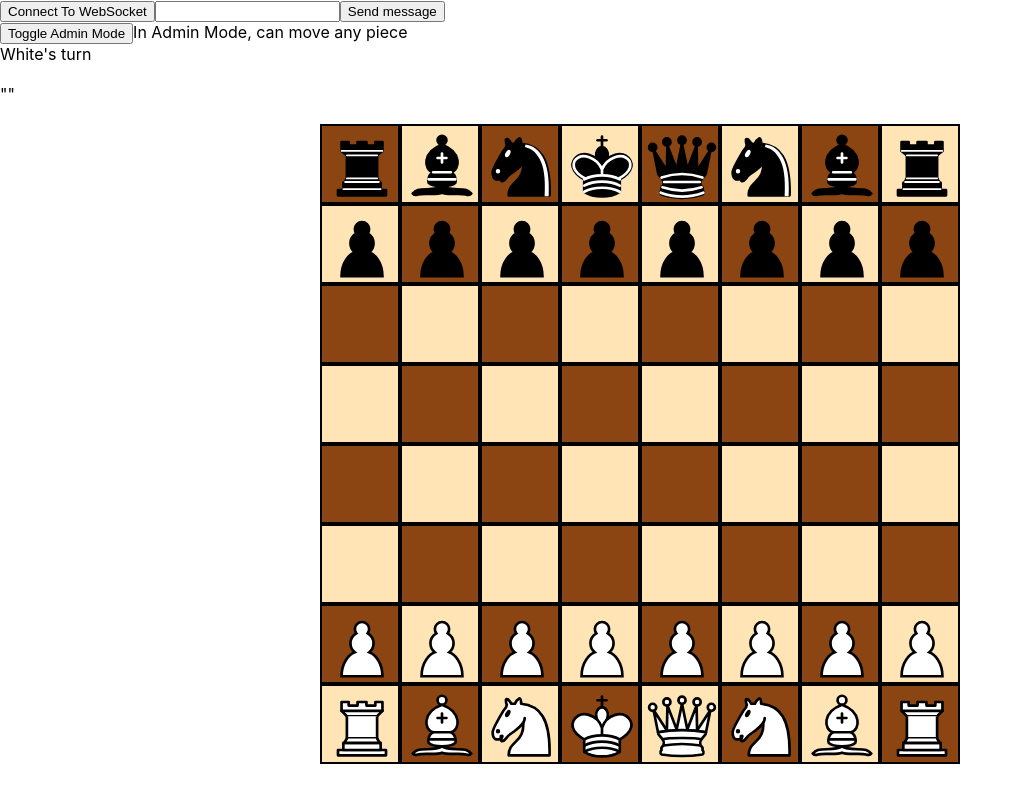
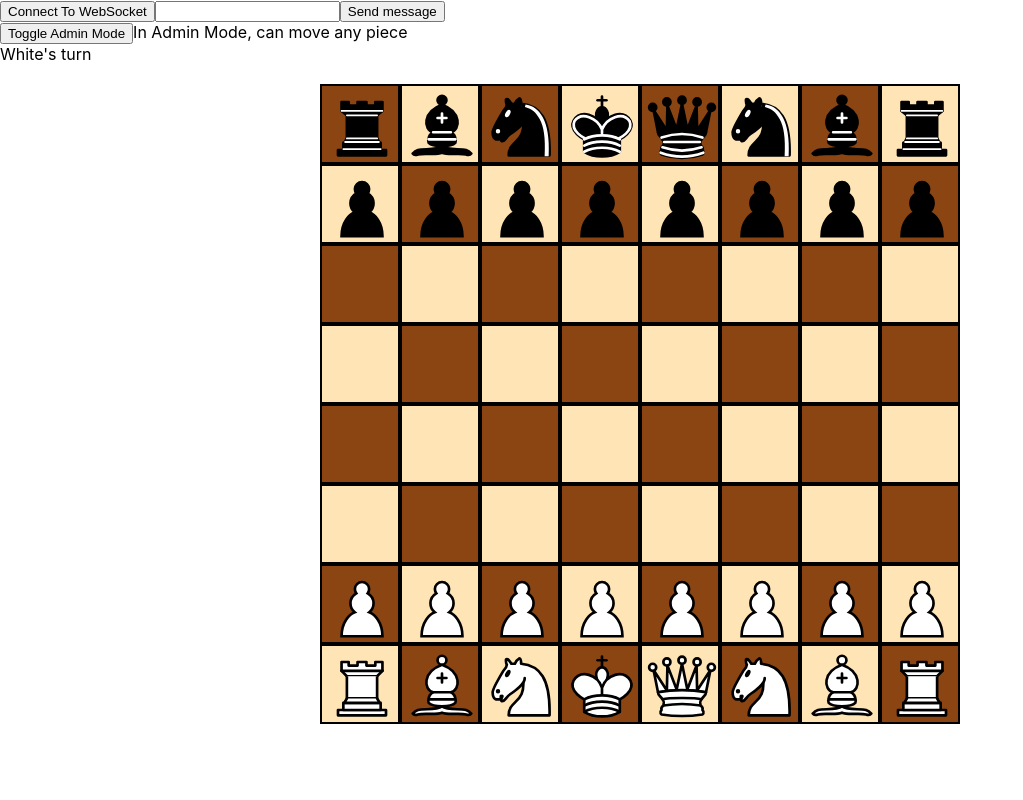
Before and after one commit to quichey/Chess-React, a React (Create React App) app: page / in a window 1280 px wide. Shown: the top 800 px of the page, without its empty margins (0-1023 px from the left). Built offline with nearby package versions, Linux system fonts and the light colour scheme.

Commit message:
restart dialog closes

```diff
--- a/src/components/Board.tsx
+++ b/src/components/Board.tsx
@@ -396,8 +396,6 @@ export const Board = ({ client, handleGameOver }: BoardProps) => {
                     ) : (
                         <br />
                     )}
-                    <div> {JSON.stringify(prevMove)}</div>
-                    <br />
                     <div key={0} style={gameBoardCss} id="chess-board">
                         {divs}
                     </div>
--- a/src/components/Game.tsx
+++ b/src/components/Game.tsx
@@ -16,6 +16,8 @@ export const Game = () => {
     const [gameNumber, setGameNumber] = React.useState(1);
     //console.log(gameNumber);
     const [gameOver, setGameOver] = React.useState(false);
+
+    const handleGameOver = React.useCallback(() => setGameOver(true), []);
 
     React.useEffect(() => {
         if (client) {
@@ -63,10 +65,7 @@ export const Game = () => {
                 Send message
             </button>
             <div id="board-container">
-                <Board
-                    client={client}
-                    handleGameOver={() => setGameOver(true)}
-                />
+                <Board client={client} handleGameOver={handleGameOver} />
             </div>
             <div id="new-board-container">{newBoards}</div>
             <CustomizedDialogs
@@ -77,6 +76,7 @@ export const Game = () => {
                     document.getElementById("chess-board-container")?.remove();
                     newBoards.push(
                         <Board
+                            key={newBoards.length}
                             client={client}
                             handleGameOver={() => setGameOver(true)}
                         />
@@ -84,6 +84,7 @@ export const Game = () => {
                     setNewBoards(newBoards.slice());
 
                     setGameNumber(gameNumber + 1);
+                    setGameOver(false);
                 }}
             />
             {
--- a/src/components/dialogs/CheckMateDialog.tsx
+++ b/src/components/dialogs/CheckMateDialog.tsx
@@ -5,8 +5,8 @@ import Dialog from "@material-ui/core/Dialog";
 import MuiDialogTitle from "@material-ui/core/DialogTitle";
 import MuiDialogContent from "@material-ui/core/DialogContent";
 import MuiDialogActions from "@material-ui/core/DialogActions";
-import IconButton from "@material-ui/core/IconButton";
-import CloseIcon from "@material-ui/icons/Close";
+//import IconButton from "@material-ui/core/IconButton";
+//import CloseIcon from "@material-ui/icons/Close";
 import Typography from "@material-ui/core/Typography";
 
 /*
@@ -28,7 +28,7 @@ const DialogTitle = (props: any) => {
     return (
         <MuiDialogTitle disableTypography className={classes.root} {...other}>
             <Typography variant="h6">{children}</Typography>
-            {onClose ? (
+            {/*onClose ? (
                 <IconButton
                     aria-label="close"
                     className={classes.closeButton}
@@ -37,7 +37,7 @@ const DialogTitle = (props: any) => {
                 >
                     <CloseIcon />
                 </IconButton>
-            ) : null}
+            ) : null*/}
         </MuiDialogTitle>
     );
 };
@@ -68,9 +68,11 @@ export const CustomizedDialogs = ({
     text,
     restartGame,
 }: IDialogProps) => {
+    /*
     const handleClickOpen = () => {
         setOpen(true);
     };
+    */
     const handleClose = () => {
         setOpen(false);
         restartGame();
@@ -78,13 +80,15 @@ export const CustomizedDialogs = ({
 
     return (
         <div>
+            {/*
                 <Button
                     variant="outlined"
                     color="primary"
                     onClick={handleClickOpen}
                 >
                     Open dialog
-            </Button>
+                </Button>*/}
+
             <Dialog
                 onClose={handleClose}
                 aria-labelledby="customized-dialog-title"
```
Lines whose indentation alone changed are shown as unchanged.
